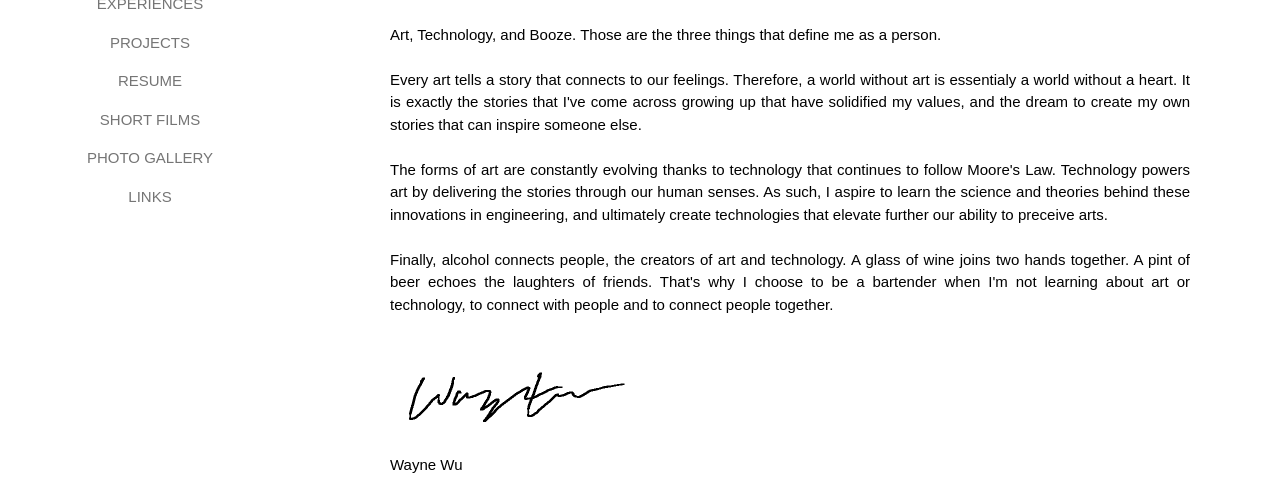
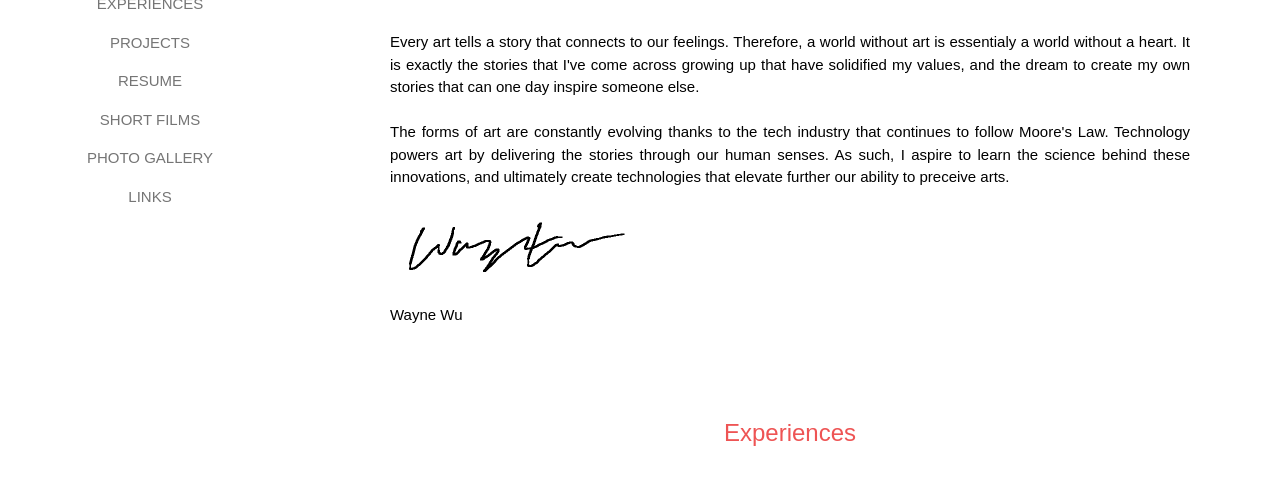
Before and after one commit to wayne-wu/wayne-wu.github.io, a plain HTML site: page index.html in a window 1280 px wide. Shown: the part 296-786 px from the top of the page. Drawn offline with nearby package versions, Linux system fonts and the light colour scheme; grey boxes are pictures that could not be loaded.

Commit message:
Updated intro

```diff
--- a/index.html
+++ b/index.html
@@ -48,17 +48,12 @@
       <img src="images/profile_pic.jpg" />
     </div>
     <div class="w3-content w3-justify" style="max-width:800px">
-      <p>Art, Technology, and Booze. Those are the three things that define me as a person. <br/>
       <br/>
       Every art tells a story that connects to our feelings. Therefore, a world without art is essentialy a world without a heart.
-      It is exactly the stories that I've come across growing up that have solidified my values, and the dream to create my own stories that can inspire someone else. <br/>
+      It is exactly the stories that I've come across growing up that have solidified my values, and the dream to create my own stories that can one day inspire someone else. <br/>
       <br/>
-      The forms of art are constantly evolving thanks to technology that continues to follow Moore's Law.
-      Technology powers art by delivering the stories through our human senses. As such, I aspire to learn the science and theories behind these innovations in engineering, and ultimately create technologies that elevate further our ability to preceive arts.
-      <br/>
-      <br/>
-      Finally, alcohol connects people, the creators of art and technology. A glass of wine joins two hands together. A pint of beer echoes the laughters of friends.
-      That's why I choose to be a bartender when I'm not learning about art or technology, to connect with people and to connect people together. <br/>
+      The forms of art are constantly evolving thanks to the tech industry that continues to follow Moore's Law.
+      Technology powers art by delivering the stories through our human senses. As such, I aspire to learn the science behind these innovations, and ultimately create technologies that elevate further our ability to preceive arts.
       <br/>
       <img src="images/signature.png" width=250px height=100px/>
       <p> Wayne Wu </p>
```
